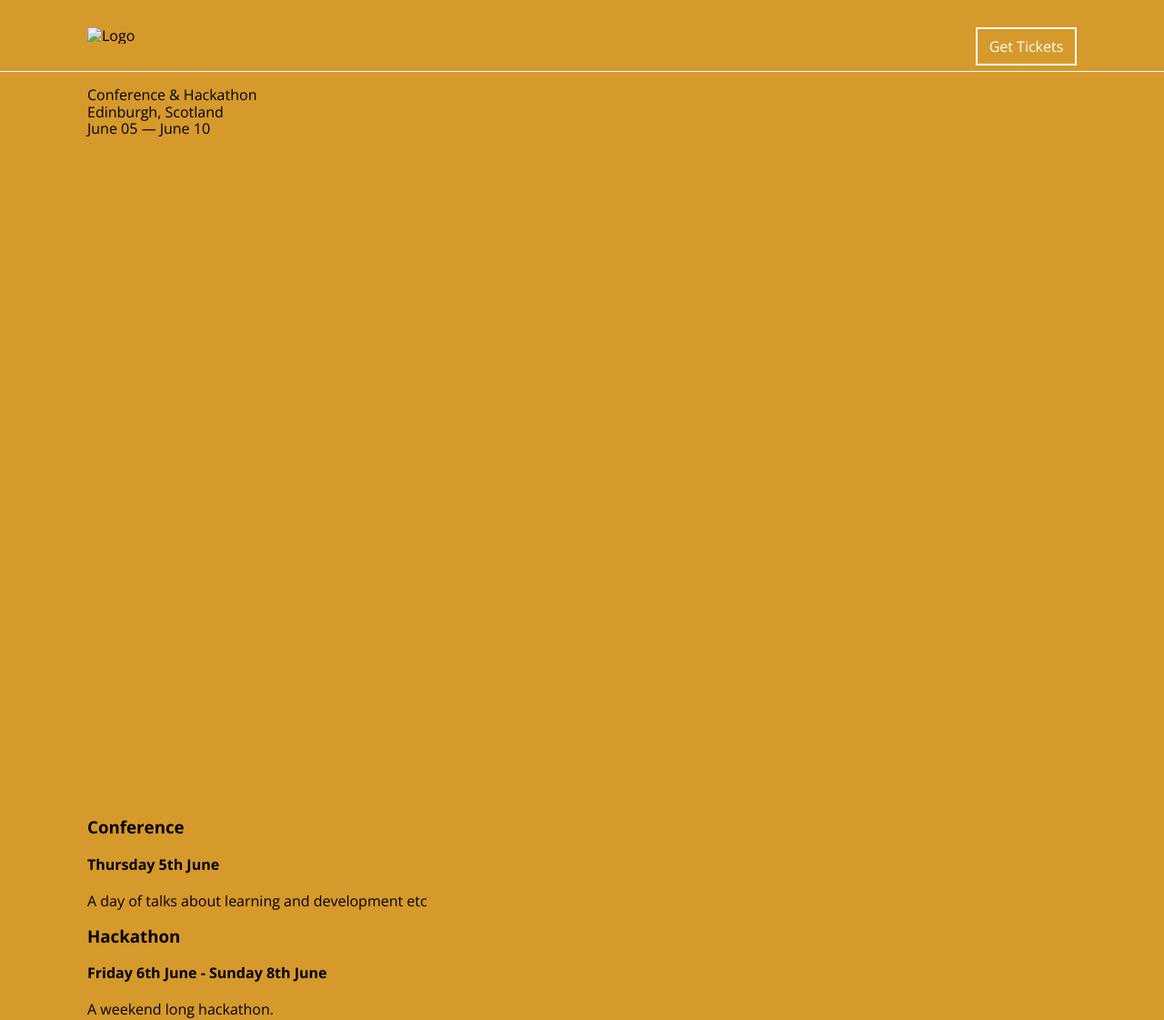
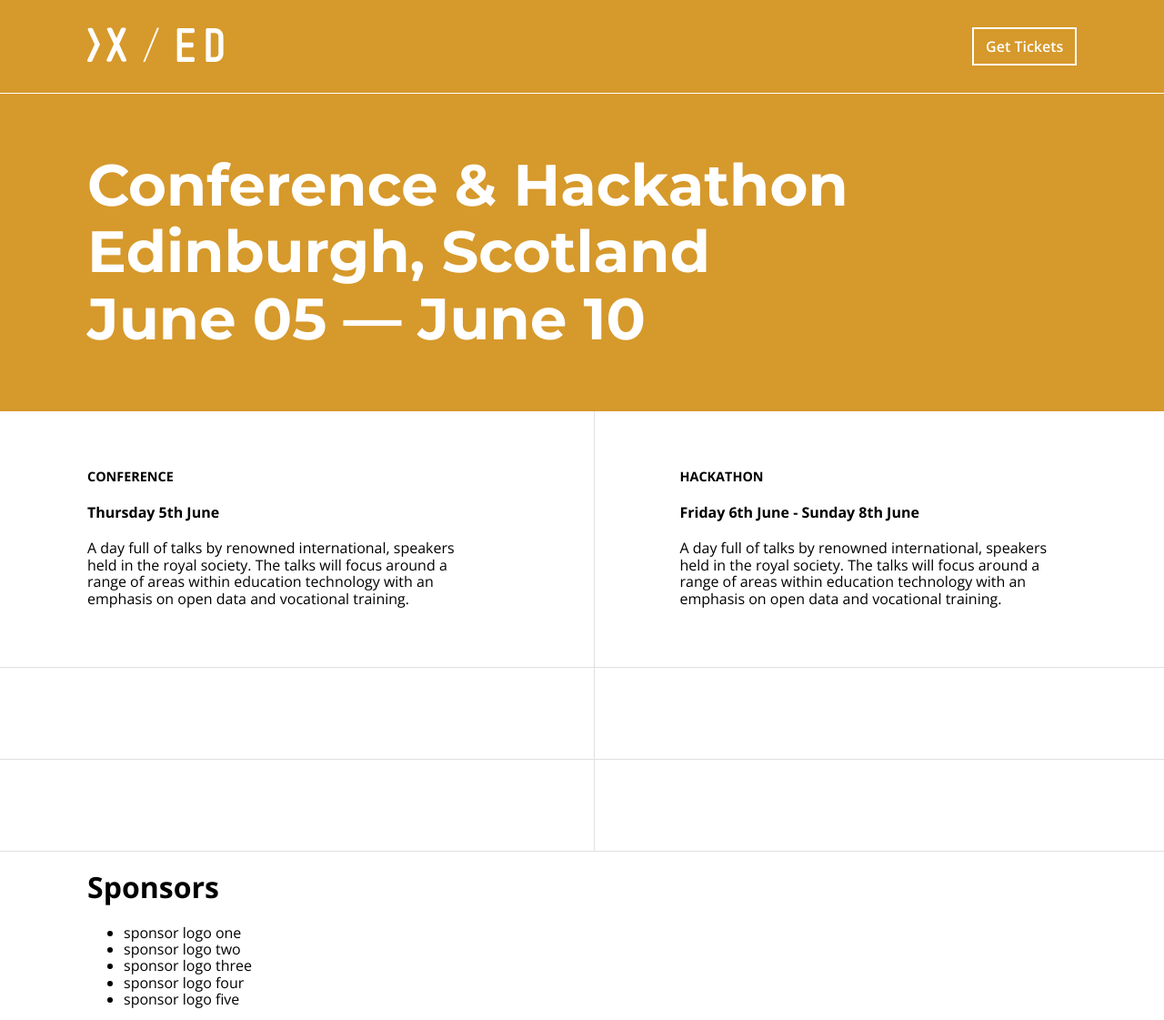
Before and after one commit to cedsummit/events-site, a website: page src/index.html in a window 1280 px wide. Shown: the top 1121 px of the page at 91% size. Drawn offline with nearby package versions, Linux system fonts and the light colour scheme.

Commit message:
General layout and grid

```diff
--- a/src/css/sass/main.scss
+++ b/src/css/sass/main.scss
@@ -1,11 +1,14 @@
 // Framework
 @import "bourbon/bourbon";
+@import "partials/grid-settings";
 @import "neat/neat";
 
 //Partials
 @import "partials/base";
 @import "partials/header";
 @import "partials/buttons";
+@import "partials/typography";
+@import "partials/modules";
 
 body{
   font-family: $font-family;
--- a/src/css/sass/partials/_base.scss
+++ b/src/css/sass/partials/_base.scss
@@ -4,3 +4,6 @@ $font-family: 'Open Sans', sans-serif;
 //Colours
 $primary-color: #202527;
 $secondary-color:#D6992B;
+
+//Border colour
+$border-color:#E0E0E0;
--- a/src/css/sass/partials/_buttons.scss
+++ b/src/css/sass/partials/_buttons.scss
@@ -1,6 +1,12 @@
 .button{
+  font-weight: 600;
   padding: 10px 5%;
   background:none;
   color: #fff;
   border: 2px solid #fff;
 }
+
+.button:hover{
+  background-color: #fff;
+  color: #000;
+}
--- /dev/null
+++ b/src/css/sass/partials/_grid-settings.scss
@@ -0,0 +1,5 @@
+$visual-grid:false;
+
+$border-box-sizing:true;
+$visual-grid-color:#ccc;
+$visual-grid-index:front;
--- a/src/css/sass/partials/_header.scss
+++ b/src/css/sass/partials/_header.scss
@@ -8,6 +8,11 @@ header{
   @include span-columns(9);
 }
 
+.brand img{
+  width: 150px;
+  height: auto;
+}
+
 nav{
   float: right;
   padding-top: 30px;
--- /dev/null
+++ b/src/css/sass/partials/_modules.scss
@@ -0,0 +1,23 @@
+.content-module{
+  background-color: #fff;
+  border-bottom: 1px solid $border-color;
+}
+
+.module-row{
+  @include span-columns(12);
+}
+
+.module-col:nth-of-type(1){
+  @include span-columns(5);
+  padding-top: 50px;
+  padding-bottom: 50px;
+}
+
+.module-col:nth-of-type(2){
+  @include span-columns(6);
+  @include shift(1);
+  padding-top: 50px;
+  padding-bottom: 50px;
+  border-left: 1px solid $border-color;
+  padding-left:$column + $gutter;
+}
--- /dev/null
+++ b/src/css/sass/partials/_typography.scss
@@ -0,0 +1,12 @@
+.headline{
+  font-size: 4.0em;
+  font-family: 'Montserrat', sans-serif;
+  font-weight: 700;
+  color: #fff;
+}
+
+.module-header{
+  text-transform: uppercase;
+  font-size: 0.9em;
+  font-weight: 700;
+}
--- a/src/index.html
+++ b/src/index.html
@@ -24,24 +24,50 @@
 
   <section id="about">
     <div class="grid-container">
-      <p class="huge-type">Conference &amp; Hackathon<br> Edinburgh, Scotland <br> June 05 &mdash; June 10</p>
+      <p class="headline">Conference &amp; Hackathon<br> Edinburgh, Scotland <br> June 05 &mdash; June 10</p>
     </div>
   </section>
 
-  <section id="schedule" class="content-module">
-    <div class="grid-container">
-      <div class="half">
-        <h3>Conference</h3>
-        <h4><time datetime="2014-06-05">Thursday 5th June</time></h4>
-        <p>A day of talks about learning and development etc</p>
-      </div>
-
-      <div class="half">
-        <h3>Hackathon</h3>
-        <h4><time datetime="2014-06-06">Friday 6th June</time> - <time datetime="2014-06-08">Sunday 8th June</time></h4>
-        <p>A weekend long hackathon.</p>
+  <section id="schedule">
+    <div class="content-module">
+      <div class="grid-container">
+        <div class="module-row">
+          <div class="module-col">
+            <h3 class="module-header">Conference</h3>
+            <h4><time datetime="2014-06-05">Thursday 5th June</time></h4>
+            <p>A day full of talks by renowned international, speakers held in the royal society. The talks will focus around a range of areas within education technology with an emphasis on open data and vocational training.</p>
+          </div>
+          <div class="module-col">
+            <h3 class="module-header">Hackathon</h3>
+            <h4><time datetime="2014-06-06">Friday 6th June</time> - <time datetime="2014-06-08">Sunday 8th June</time></h4>
+            <p>A day full of talks by renowned international, speakers held in the royal society. The talks will focus around a range of areas within education technology with an emphasis on open data and vocational training.</p>
+          </div>
+        </div>
       </div>
     </div>
+
+    <div class="content-module">
+      <div class="grid-container">
+        <div class="module-row">
+          <div class="module-col">
+          </div>
+          <div class="module-col">
+          </div>
+        </div>
+      </div>
+    </div>
+
+    <div class="content-module">
+      <div class="grid-container">
+        <div class="module-row">
+          <div class="module-col">
+          </div>
+          <div class="module-col">
+          </div>
+        </div>
+      </div>
+    </div>
+
   </section>
 
   <section id="sponsors" class="content-module">
@@ -71,12 +97,5 @@
   </section>
 
   <script src="components/jquery/jquery.min.js"></script>
-  <script>
-  $(document).ready(function () {
-    var winHeight = $(window).height();
-    $('#about').css('height', winHeight + 'px');
-  });
-  </script>
-
 </body>
 </html>
```
Also changed, not shown: src/css/main.css, src/img/xed-brand.svg (added).
